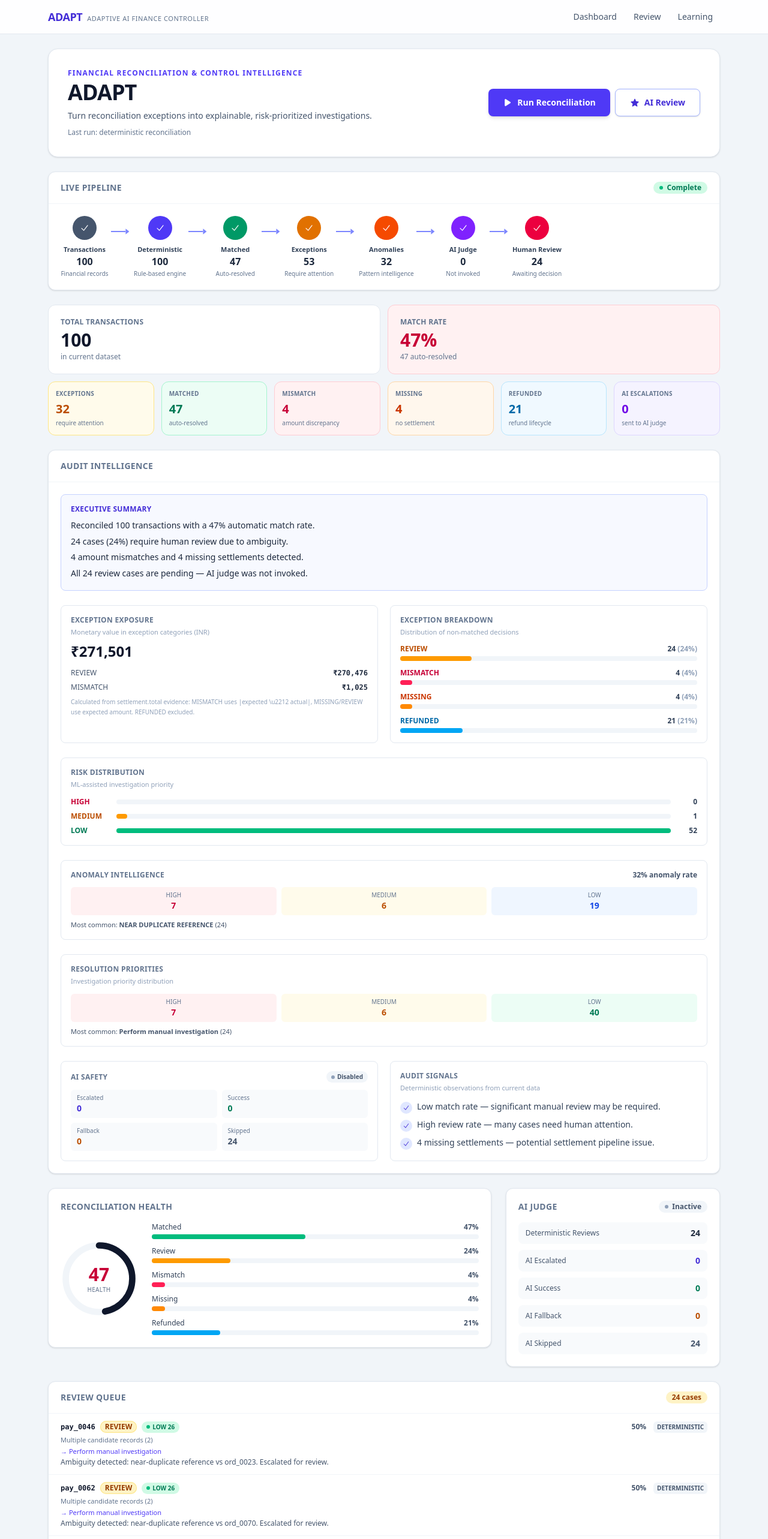
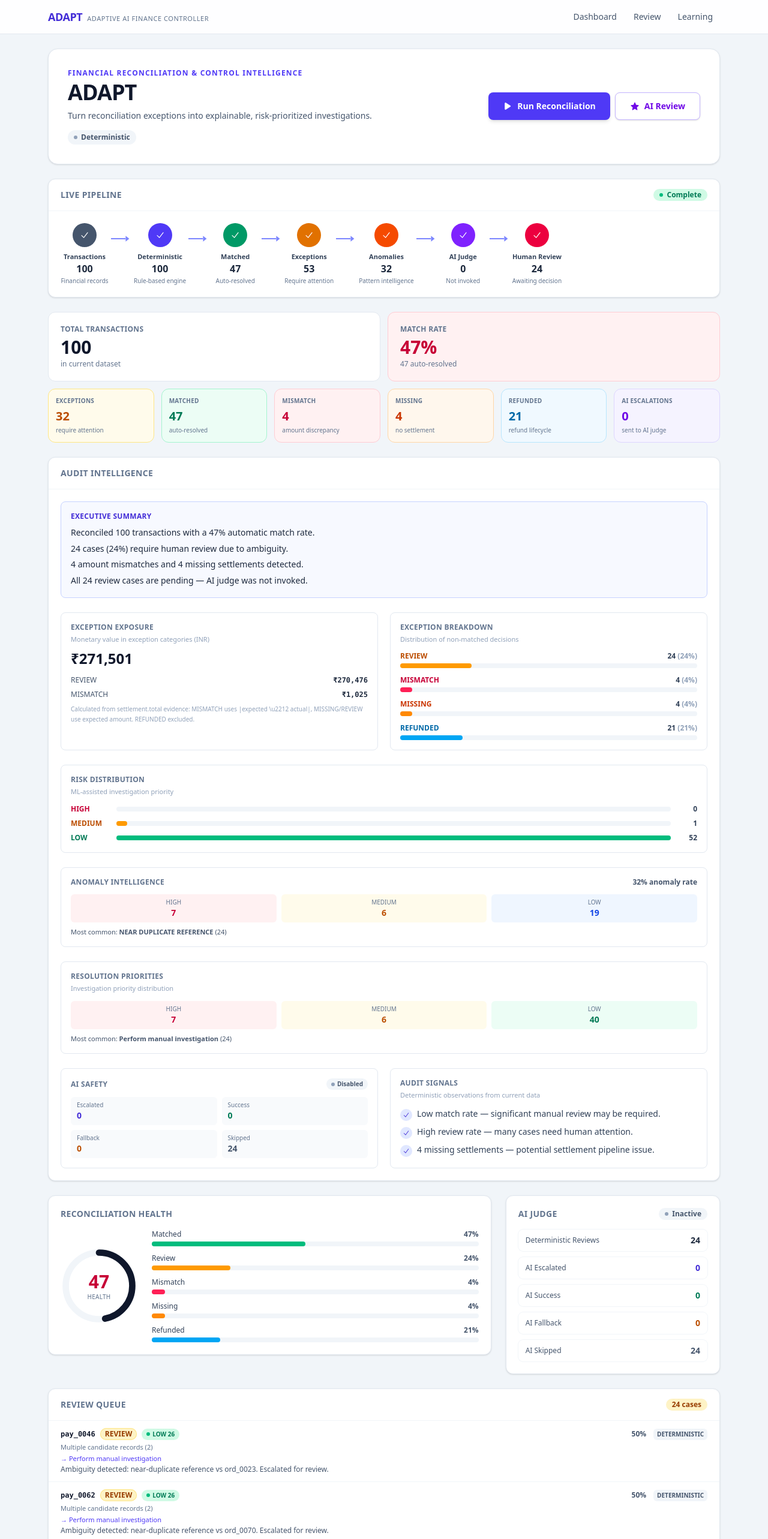
Before and after one commit to ritikachavan/Adapt, a Next.js app: page /dashboard in a window 1280 px wide. Shown: the top 2566 px of the page at 60% size. Built offline with nearby package versions, Linux system fonts and the light colour scheme.

Commit message:
Update dashboard and AI integration

```diff
--- a/app/dashboard/page.tsx
+++ b/app/dashboard/page.tsx
@@ -136,7 +136,7 @@ export default function DashboardPage() {
 
   return (
     <div className="space-y-6">
-      <HeroHeader onRunDeterministic={() => void run(false)} onRunAI={() => void run(true)} loading={loading} aiMode={aiMode} hasData={true} />
+      <HeroHeader onRunDeterministic={() => void run(false)} onRunAI={() => void run(true)} loading={loading} aiMode={aiMode} hasData={true} aiProvider={data.aiMetrics.aiProvider} aiSuccessCount={data.aiMetrics.aiSuccessCount} />
       <ReconciliationPipeline status={pipelineStatus} data={pipelineData} aiMode={aiMode} onStageClick={handleStageClick} />
       <KPICards summary={data.summary} aiEscalatedCount={data.aiMetrics.aiEscalatedCount} />
       <AuditIntelligence summary={data.summary} aiMetrics={data.aiMetrics} decisions={data.decisions} />
@@ -149,17 +149,7 @@ export default function DashboardPage() {
         <TransactionTable decisions={data.decisions} onRowClick={openDrawer} activeFilter={tableFilter} onFilterApplied={handleFilterApplied} />
       </div>
       <TransactionDrawer decision={drawerData} onClose={() => setDrawerData(null)} />
-      {loading && (
-        <div className="fixed inset-0 z-30 flex items-center justify-center bg-slate-900/20 backdrop-blur-sm">
-          <div className="rounded-xl bg-white p-6 shadow-xl flex items-center gap-3">
-            <svg className="h-5 w-5 animate-spin text-indigo-600" viewBox="0 0 24 24" fill="none" aria-hidden>
-              <circle className="opacity-25" cx="12" cy="12" r="10" stroke="currentColor" strokeWidth="4" />
-              <path className="opacity-75" fill="currentColor" d="M4 12a8 8 0 018-8V0C5.373 0 0 5.373 0 12h4z" />
-            </svg>
-            <span className="text-sm font-medium text-slate-800">{aiMode ? "Running AI reconciliation\u2026" : "Running reconciliation\u2026"}</span>
-          </div>
-        </div>
-      )}
+
     </div>
   );
 }
--- a/app/globals.css
+++ b/app/globals.css
@@ -46,3 +46,19 @@
 .animate-subtle-in {
   animation: subtle-in 0.3s ease-out;
 }
+
+@keyframes card-in {
+  from { opacity: 0; transform: translateY(8px); }
+  to { opacity: 1; transform: translateY(0); }
+}
+
+.animate-card-in {
+  animation: card-in 0.4s ease-out both;
+}
+
+.animate-card-in-1 { animation-delay: 0.05s; }
+.animate-card-in-2 { animation-delay: 0.1s; }
+.animate-card-in-3 { animation-delay: 0.15s; }
+.animate-card-in-4 { animation-delay: 0.2s; }
+.animate-card-in-5 { animation-delay: 0.25s; }
+.animate-card-in-6 { animation-delay: 0.3s; }
--- a/components/dashboard/AIPanel.tsx
+++ b/components/dashboard/AIPanel.tsx
@@ -26,7 +26,8 @@ export default function AIPanel({
   ];
 
   return (
-    <section className="rounded-xl border border-slate-200 bg-white p-5 shadow-sm">
+    <section className={`rounded-xl border shadow-sm ${aiEnabled ? "border-violet-200 bg-violet-50/30" : "border-slate-200 bg-white"}`}>
+      <div className="p-5">
         <div className="flex items-center justify-between gap-3">
           <h2 className="text-sm font-semibold uppercase tracking-wide text-slate-500">
             AI Judge
@@ -48,11 +49,20 @@ export default function AIPanel({
         </div>
 
         {aiProvider && (
-        <p className="mt-2 text-xs text-slate-600">
-          Provider:{" "}
-          <span className="font-mono font-semibold text-violet-700">
+          <div className="mt-3 rounded-lg bg-white px-3 py-2 ring-1 ring-slate-200">
+            <p className="text-[10px] font-semibold uppercase tracking-wide text-slate-500">Provider</p>
+            <p className="mt-0.5 font-mono text-sm font-bold text-violet-700">
               {aiProvider}
-          </span>
+            </p>
+          </div>
+        )}
+
+        {aiEnabled && aiEscalatedCount > 0 && (
+          <p className="mt-3 text-xs text-slate-600">
+            {aiSuccessCount > 0
+              ? `${aiSuccessCount} case${aiSuccessCount > 1 ? "s" : ""} evaluated by AI.`
+              : "AI was invoked but no successful verdicts."}
+            {" "}Human review remains required.
           </p>
         )}
 
@@ -60,7 +70,7 @@ export default function AIPanel({
           {metrics.map((m) => (
             <div
               key={m.label}
-            className="flex items-center justify-between rounded-lg bg-slate-50 px-3 py-2"
+              className="flex items-center justify-between rounded-lg bg-white px-3 py-2 ring-1 ring-slate-100"
             >
               <span className="text-xs font-medium text-slate-600">
                 {m.label}
@@ -78,6 +88,7 @@ export default function AIPanel({
             safe REVIEW. AI failures never produce MATCHED.
           </p>
         )}
+      </div>
     </section>
   );
 }
--- a/components/dashboard/HeroHeader.tsx
+++ b/components/dashboard/HeroHeader.tsx
@@ -6,6 +6,8 @@ interface HeroHeaderProps {
   loading: boolean;
   aiMode: boolean;
   hasData: boolean;
+  aiProvider?: string | null;
+  aiSuccessCount?: number;
 }
 
 export default function HeroHeader({
@@ -14,6 +16,8 @@ export default function HeroHeader({
   loading,
   aiMode,
   hasData,
+  aiProvider,
+  aiSuccessCount,
 }: HeroHeaderProps) {
   return (
     <section className="rounded-2xl border border-slate-200 bg-white shadow-sm">
@@ -28,12 +32,25 @@ export default function HeroHeader({
           <p className="mt-2 max-w-xl text-sm leading-relaxed text-slate-600">
             Turn reconciliation exceptions into explainable, risk-prioritized investigations.
           </p>
-          {hasData && (
-            <p className="mt-2 text-xs font-medium text-slate-500">
-              {aiMode
-                ? "Last run: AI-assisted reconciliation"
-                : "Last run: deterministic reconciliation"}
-            </p>
+          {hasData && !loading && (
+            <div className="mt-3 flex flex-wrap items-center gap-2">
+              <span className={`inline-flex items-center gap-1.5 rounded-full px-2.5 py-1 text-xs font-semibold ${
+                aiMode ? "bg-violet-100 text-violet-700" : "bg-slate-100 text-slate-600"
+              }`}>
+                <span className={`h-1.5 w-1.5 rounded-full ${aiMode ? "bg-violet-500" : "bg-slate-400"}`} />
+                {aiMode ? "AI-assisted" : "Deterministic"}
+              </span>
+              {aiMode && aiProvider && (
+                <span className="inline-flex items-center gap-1 rounded-full bg-violet-50 px-2.5 py-1 text-xs font-medium text-violet-700 ring-1 ring-inset ring-violet-200">
+                  {aiProvider}
+                </span>
+              )}
+              {aiMode && aiSuccessCount !== undefined && aiSuccessCount > 0 && (
+                <span className="inline-flex items-center gap-1 rounded-full bg-emerald-50 px-2.5 py-1 text-xs font-medium text-emerald-700 ring-1 ring-inset ring-emerald-200">
+                  {aiSuccessCount} AI decision{aiSuccessCount > 1 ? "s" : ""}
+                </span>
+              )}
+            </div>
           )}
         </div>
 
@@ -60,7 +77,7 @@ export default function HeroHeader({
             type="button"
             onClick={onRunAI}
             disabled={loading}
-            className="inline-flex items-center justify-center gap-2 rounded-lg border border-indigo-300 bg-white px-6 py-3 text-sm font-semibold text-indigo-700 shadow-sm transition hover:bg-indigo-50 focus-visible:outline focus-visible:outline-2 focus-visible:outline-offset-2 focus-visible:outline-indigo-500 disabled:cursor-not-allowed disabled:opacity-50"
+            className="inline-flex items-center justify-center gap-2 rounded-lg border border-violet-300 bg-white px-6 py-3 text-sm font-semibold text-violet-700 shadow-sm transition hover:bg-violet-50 focus-visible:outline focus-visible:outline-2 focus-visible:outline-offset-2 focus-visible:outline-violet-500 disabled:cursor-not-allowed disabled:opacity-50"
           >
             {loading && aiMode ? (
               <>
--- a/components/dashboard/TransactionTable.tsx
+++ b/components/dashboard/TransactionTable.tsx
@@ -12,6 +12,8 @@ export interface TransactionRow {
   source: string;
   evidence: Array<{ field: string; expected?: string | number | null; actual?: string | number | null; detail?: string }>;
   anomaly?: { isAnomalous: boolean; anomalyScore: number; severity: string | null; signals: Array<{ type: string; severity: string; title: string }> };
+  risk?: { score: number; level: string; signals: string[] };
+  resolution?: { priority: string; action: string; title: string; rationale: string; steps: Array<{ order: number; action: string }>; supportingSignals: string[] };
 }
 
 interface Props { decisions: TransactionRow[]; onRowClick: (row: TransactionRow) => void; activeFilter?: string | null; onFilterApplied?: () => void; }
@@ -23,18 +25,22 @@ export default function TransactionTable({ decisions, onRowClick, activeFilter,
   const [filter, setFilter] = useState("ALL");
   const [srcFilter, setSrcFilter] = useState("ALL");
   const [search, setSearch] = useState("");
+  const [exceptionOnly, setExceptionOnly] = useState(false);
 
   useEffect(() => {
     if (activeFilter) {
       if (activeFilter === "EXCEPTIONS") {
         setFilter("ALL");
         setSrcFilter("ALL");
+        setExceptionOnly(true);
       } else if (activeFilter === "OLLAMA") {
         setFilter("ALL");
         setSrcFilter("OLLAMA");
+        setExceptionOnly(false);
       } else {
         setFilter(activeFilter);
         setSrcFilter("ALL");
+        setExceptionOnly(false);
       }
       setPage(0);
       onFilterApplied?.();
@@ -42,6 +48,7 @@ export default function TransactionTable({ decisions, onRowClick, activeFilter,
   }, [activeFilter, onFilterApplied]);
 
   const filtered = decisions.filter((d) => {
+    if (exceptionOnly && d.decision === "MATCHED") return false;
     if (filter !== "ALL" && d.decision !== filter) return false;
     if (srcFilter !== "ALL" && d.source !== srcFilter) return false;
     if (search && !d.transactionId.toLowerCase().includes(search.toLowerCase())) return false;
@@ -67,7 +74,7 @@ export default function TransactionTable({ decisions, onRowClick, activeFilter,
       </div>
       <div className="flex flex-wrap gap-1 border-b border-slate-100 px-5 py-2">
         {["ALL","MATCHED","REVIEW","MISMATCH","MISSING","REFUNDED"].map((f) => (
-          <button key={f} type="button" onClick={() => { setFilter(f); setPage(0); }}
+          <button key={f} type="button" onClick={() => { setFilter(f); setPage(0); setExceptionOnly(false); }}
             className={`rounded-md px-2.5 py-1 text-xs font-semibold transition ${filter === f ? "bg-indigo-600 text-white" : "bg-slate-100 text-slate-600 hover:bg-slate-200"}`}>{f}</button>
         ))}
       </div>
--- a/lib/ai/ollama.ts
+++ b/lib/ai/ollama.ts
@@ -28,7 +28,7 @@ const VALID_DECISIONS: readonly ReconciliationDecision[] = [
   "REFUNDED",
 ];
 
-const DEFAULT_BASE_URL = "http://localhost:11434";
+const DEFAULT_BASE_URL = "http://127.0.0.1:11434";
 const DEFAULT_MODEL = "qwen2.5:1.5b";
 const DEFAULT_TIMEOUT_MS = 20_000;
 const NUM_PREDICT = 200;
```
Also changed, not shown: 1 other file (tests, documents, lock files or other folders). Lines whose indentation alone changed are shown as unchanged.
